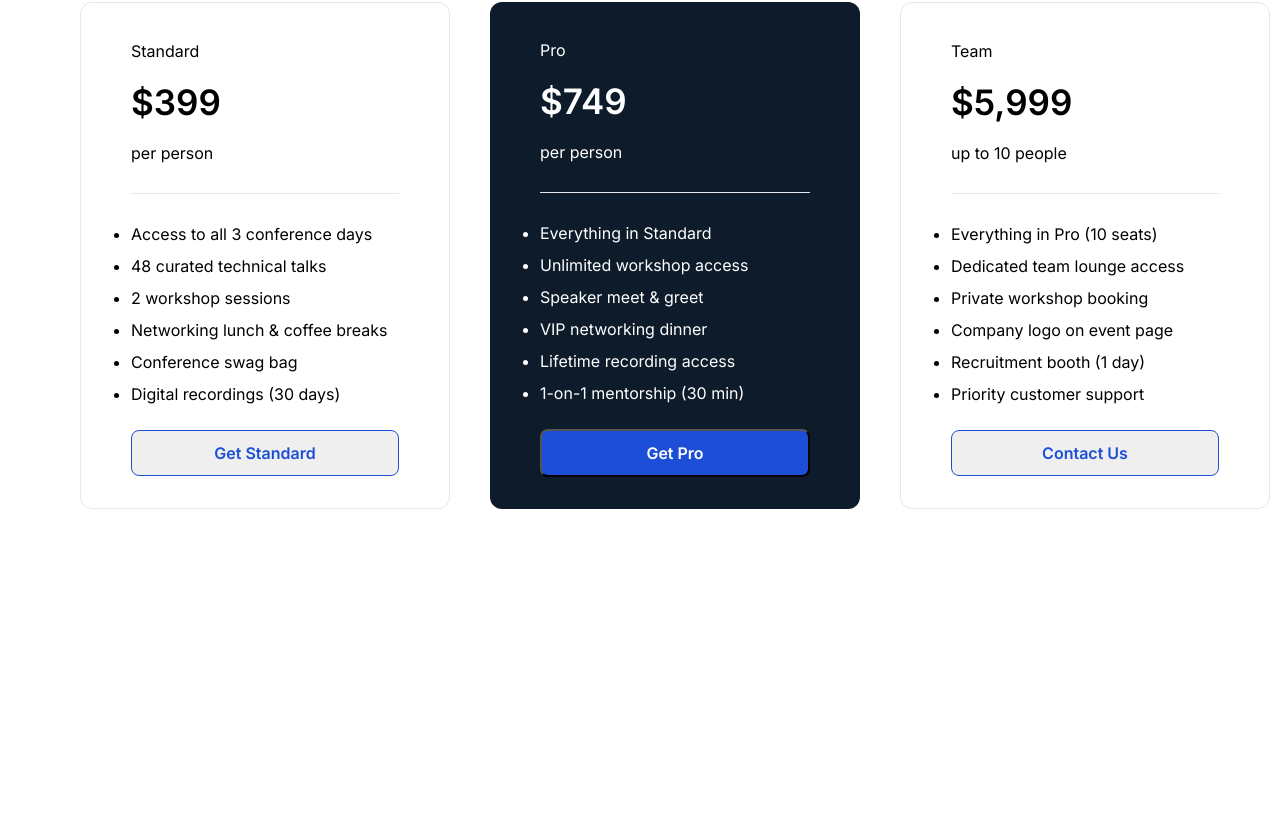
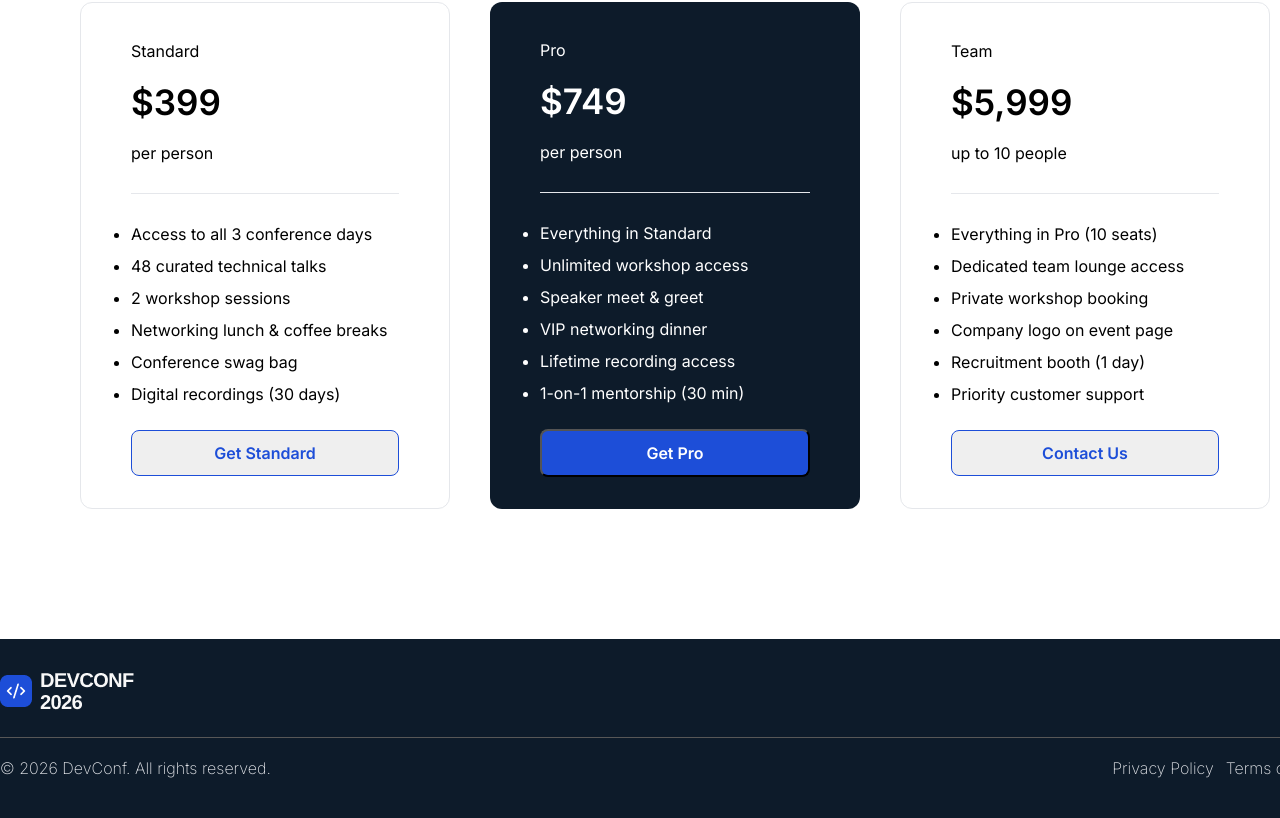
Before and after one commit to MasudShishir222/B14-A1, a plain HTML site: page index.html in a window 1280 px wide. Shown: the part 2369-3187 px from the top of the page. Before the commit the page ends 3008 px from the top, so only its background shows below. Drawn offline with Linux system fonts and the light colour scheme.

Commit message:
Add: footer with social icon

```diff
--- a/index.html
+++ b/index.html
@@ -146,6 +146,37 @@
       </div>
     </div>
   </section>
+
+  <!-- footer section -->
+  <footer class="footer">
+    <div class="foot">
+      <div class="logo-and-icon">
+        <div>
+          <img src="./Image/footer-logo.png" alt="Logo">
+        </div>
+        <div class="social-icon">
+          <a href="https://www.facebook.com/login" class="iconn" target="_blank">
+            <i class="fa-brands fa-facebook" title="Facebook"></i></a>
+          <a href="https://www.whatsapp.com/" class="iconn" target="_blank">
+            <i class="fa-brands fa-square-whatsapp" title="Whatsapp"></i></a>
+          <a href="https://www.instagram.com/?hl=en" class="iconn" target="_blank">
+            <i class="fa-brands fa-square-instagram" title="Instagram"></i></a>
+        </div>
+      </div>
+      <hr class="divider2">
+      <div class="policy">
+        <div>
+          <p>© 2026 DevConf. All rights reserved.</p>
+        </div>
+        <div>
+          <ul class="policy2">
+            <li>Privacy Policy</li>
+            <li>Terms of Service</li>
+          </ul>
+        </div>
+      </div>
+    </div>
+  </footer>
 </body>
 
 </html>
--- a/style.css
+++ b/style.css
@@ -269,3 +269,71 @@
   font-size: 35px;
   font-weight: 600;
 }
+
+
+
+
+/* footer  */
+
+.footer {
+  background-color: #0D1B2A;
+  width: 100%;
+  color: #E5E7EB;
+  padding-top: 30px;
+  padding-bottom: 20px;
+}
+
+.foot {
+  max-width: 1320px;
+  width: 100%;
+  margin: 0 auto;
+}
+
+.divider2 {
+  width: 1350px;
+  border: none;
+  height: 1px;
+  background-color: #575757;
+  align-items: center;
+}
+
+.logo-and-icon {
+  display: flex;
+  align-items: center;
+  width: 1350px;
+  justify-content: space-between;
+  margin-bottom: 20px;
+
+}
+
+.social-icon {
+  display: flex;
+  gap: 15px;
+  font-size: 28px;
+}
+
+.iconn {
+  color: #9b9999;
+
+}
+
+.iconn:hover {
+  color: #ffff;
+}
+
+.policy {
+  display: flex;
+  align-items: center;
+  width: 1350px;
+  justify-content: space-between;
+  font-weight: 200;
+}
+
+.policy2 {
+  display: flex;
+  text-decoration: none;
+  align-items: center;
+  list-style: none;
+  gap: 12px;
+  margin: 20px 0;
+}
```
